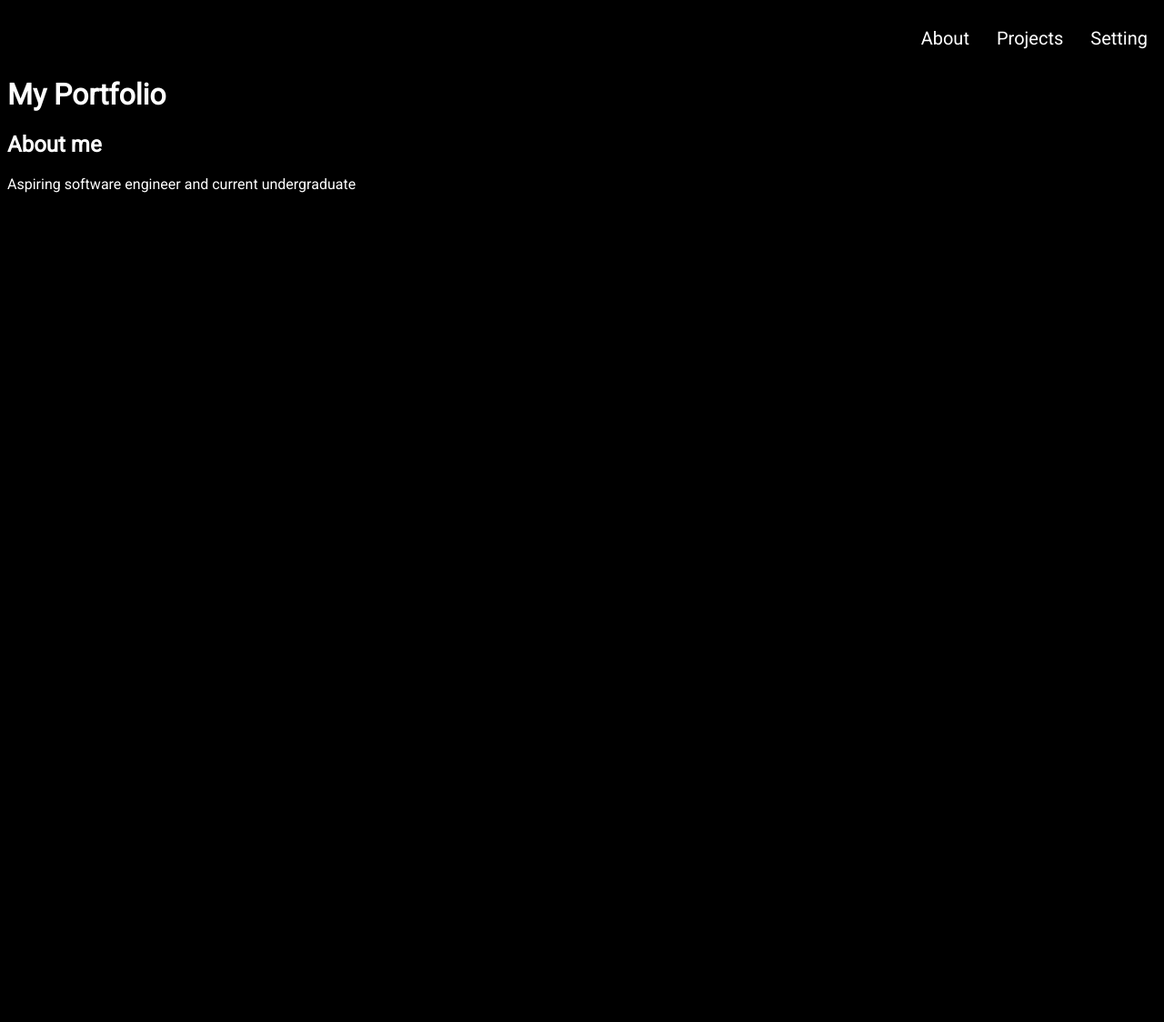
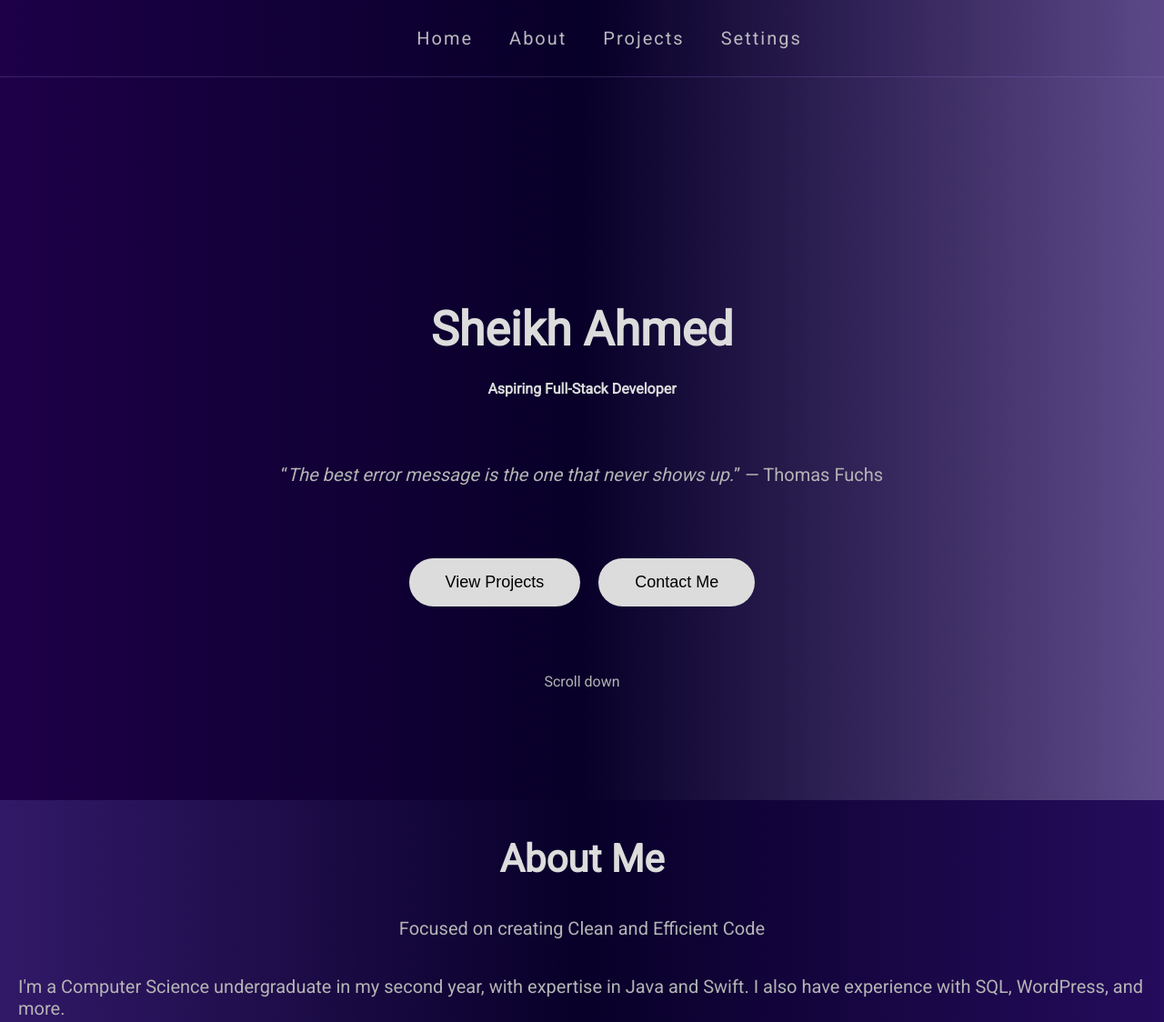
Before and after one commit to sakey01/Portfolio, a plain HTML site: page main.html in a window 1280 px wide. Shown: the top 1124 px of the page at 91% size. Before the commit the page ends 800 px from the top, so only its background shows below. Drawn offline with Linux system fonts and the light colour scheme.

Commit message:
Made major changes to the UI and design. Buttons have some functionality and I added more HTML content

```diff
--- a/main.css
+++ b/main.css
@@ -1,20 +1,126 @@
+html {
+  scroll-behavior: smooth;
+}
+
 body {
-  background: black;
-  color: white;
+  margin: 0px;
   font-family: 'Roboto', sans-serif;
+  color: gainsboro;
+  background: linear-gradient(to left, #5F4B8B, #080029, #1e0048);
 }
-#nav {
-  list-style: none;
+
+
+nav {
+  letter-spacing: 2px;
+  position: fixed;
+  width: 100%;
   display: flex;
-  gap: 30px;
-  justify-content: right;
-  font-size: 20px;
+  justify-content: center;
+  background: linear-gradient(to left, #5F4B8B, #080029, #1e0048);
+  opacity: 90%;
+  z-index: 1000;
+  border-bottom: 1px solid rgba(152, 112, 212, 0.3);
   padding: 10px;
 }
-a {
-  text-decoration-line: none;
-  color: white;
+
+.nav-list {
+  display: flex;
+  gap: 40px;
+  list-style: none;
+  font-size: 20px;
+
 }
-a:hover {
-  color: gray;
+
+.nav-links {
+  color: rgb(205, 205, 205);
+  text-decoration: none;
 }
+
+.nav-links:hover {
+  color: rgb(255, 250, 250);
+}
+
+#my-name {
+  font-size: 52px;
+  margin-bottom: 4px;
+  text-align: center;
+}
+
+.my-description {
+  text-align: center;
+}
+
+#about {
+  margin-top: 4vw;
+  font-size: 20px;
+  color: rgb(180, 180, 180);
+  text-align: center;
+}
+
+.center-box {
+  display: flex;
+  flex-direction: column;
+  align-items: center;
+  padding: 40px 20px;
+}
+
+.alt-background {
+  background: linear-gradient(to left, #250c5c, #080029, #321968);
+}
+
+.button-list {
+  display: flex;
+  justify-content: center;
+  gap: 20px;
+  flex-wrap: wrap;
+  margin: 20px 0;
+}
+
+.mybuttons {
+  display: inline-flex;
+  background-color: gainsboro;
+  color: black;
+  padding: 16px 40px;
+  border: none;
+  border-radius: 30px;
+  font-size: 18px;
+  cursor: pointer;
+}
+
+.mybuttons:hover {
+  background-color: white;
+}
+
+.scroll-link {
+  display: flex;
+  justify-content: center;
+  color: rgb(180, 180, 180);
+  text-decoration: none;
+  margin-top: 20px;
+}
+
+.sub-headings {
+  font-size: 42px;
+  margin: 0 0 20px 0;
+  text-align: center;
+}
+
+.paragraph-text {
+  font-size: 20px;
+  color: rgb(180, 180, 180);
+}
+
+.viewport {
+  height: 100vh;
+  position: relative;
+  top: 30vh;
+}
+
+#scroll-down {
+  position: absolute;
+  top: 90vh;
+}
+
+.scroll-anchor {
+  scroll-margin-top: 80px;
+}
--- a/main.html
+++ b/main.html
@@ -1,29 +1,84 @@
 <!DOCTYPE html>
-<html lang="en">
 
-    <head> <!-- meta data -->
-        <meta charset="UTF-8">
-        <meta name="viewport" content="width=device-width, initial-scale=1.0">
-        <title>My Portfolio</title>
-        <link rel="stylesheet" href="main.css">
-        <link href="https://fonts.googleapis.com/css2?family=Roboto&display=swap" rel="stylesheet">
+<head>
+    <meta charset="UTF-8" />
+    <meta name="viewport" content="width=device-width, initial-scale=1" />
+    <title>Sheikh Ahmed</title>
+    <link rel="stylesheet" href="main.css" />
+    <link href="https://fonts.googleapis.com/css2?family=Roboto&display=swap" rel="stylesheet" />
+</head>
 
-    </head>
 <body>
     <header>
+        <!-- Navigation bar -->
         <nav>
-                <ul id="nav">
-                    <li><a href="https://www.google.com">About</a></li>
-                    <li><a href="">Projects</a></li>
-                    <li><a href="">Setting</a></li>
+            <ul class="nav-list">
+                <li><a href="#" class="nav-links">Home</a></li>
+                <li><a href="#about-me" class="nav-links">About</a></li>
+                <li><a href="#projects" class="nav-links">Projects</a></li>
+                <li><a href="#" class="nav-links">Settings</a></li>
             </ul>
         </nav>
     </header>
+
     <main>
-            <h1 id="title">My Portfolio</h1>
-            <h2>About me</h2>
-            <section>Aspiring software engineer and current undergraduate</section>
+        <section class="viewport">
+        <!-- Name, title, and quote -->
+            <section class="center-box">
+                <h1 id="my-name">Sheikh Ahmed</h1>
+                <h4 class="my-description">Aspiring Full-Stack Developer</h4>
+                <p id="about">
+                    <q><i>The best error message is the one that never shows up.</i></q> — Thomas Fuchs
+                </p>
+            </section>
+
+            <!-- Two buttons -->
+            <section class="button-list">
+                <button class="mybuttons" id="projects-button" onclick="location.href='#projects'">View Projects</button>
+                <button class="mybuttons" id="contact-me-button" onclick="location.href='#contacts'">Contact Me</button>
+            </section>
+        </section>
+
+        <!-- Scroll down prompt -->
+        <section class="center-box">
+            <a href="#about-me" id="scroll-down" class="scroll-link">Scroll down</a>
+        </section>
+
+
+        <!-- About me section -->
+        <section id="about-me" class="center-box alt-background scroll-anchor">
+            <h2 class="sub-headings">About Me</h2>
+            <p class="paragraph-text">Focused on creating Clean and Efficient Code</p>
+            <p class="paragraph-text">
+                I'm a Computer Science undergraduate in my second year, with expertise in Java and Swift. I also have
+                experience with SQL, WordPress, and more.
+            </p>
+        </section>
+
+        <!-- Projects section -->
+        <section id="projects" class="project-list center-box scroll-anchor">
+            <h2 class="sub-headings">Projects</h2>
+            <p>
+                Here are some of the projects I've worked on, showcasing my skills in web development and software
+                engineering.
+            </p>
+            <ul class="paragraph-text">
+                <li><strong>Portfolio Website:</strong> A responsive website built with HTML, CSS, and JavaScript to
+                    showcase my skills and work.</li>
+                <li><strong>Task Manager App:</strong> A Swift-based iOS app for managing daily tasks and reminders.</li>
+                <li><strong>Database Project:</strong> Implemented an SQL database system to manage inventory and customer
+                    data.</li>
+            </ul>
+        </section>
     </main>
 
+    <!-- Contact info + LinkedIn + more -->
+    <footer>
+        <section id="contacts" class="center-box alt-background scroll-anchor">
+            <h2 class="sub-headings">Contacts</h2>
+            <!-- Add contact info here -->
+        </section>
+    </footer>
 </body>
+
 </html>
```
Also changed, not shown: codinggif.gif (added), stock.png (deleted). Lines whose indentation alone changed are shown as unchanged.
